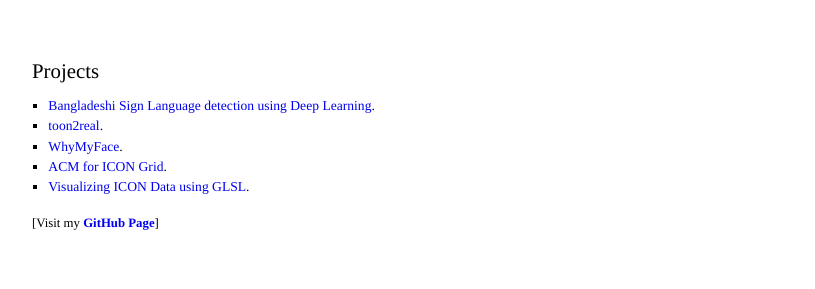
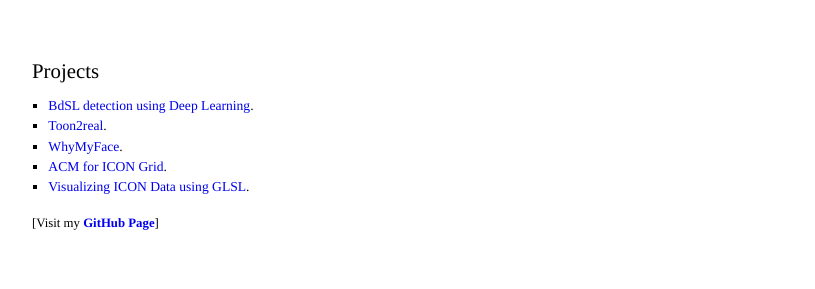
Before and after one commit to imruljubair/imruljubair.github.io, a Jekyll site: the page built from index.html, in a window 1280 px wide and 900 px high, scrolled down 1803 px. Shown: the part 162-451 px from the top of the window, without its empty margins (232-1047 px from the left). Built offline with Jekyll 4.4.1, drawn with Linux system fonts in a browser that asks for light colours.

Commit message:
projects

```diff
--- a/_includes/projects.html
+++ b/_includes/projects.html
@@ -4,8 +4,8 @@
     <h2 class="category-title" style="font-size:130%">Projects</h2>
     <p class="lead">
       <ul style="font-size:85%">
-        <li><a href="project/project-page.html#bdsl">Bangladeshi Sign Language detection using Deep Learning</a>.</li>
-        <li><a href="project/project-page.html#cartoon">toon2real</a>.</li>
+        <li><a href="project/project-page.html#bdsl">BdSL detection using Deep Learning</a>.</li>
+        <li><a href="project/project-page.html#cartoon">Toon2real</a>.</li>
         <li><a href="project/project-page.html#whymyface">WhyMyFace</a>.</li>
         <li><a href="project/project-page.html#acm4icon">ACM for ICON Grid</a>.</li>
         <li><a href="project/project-page.html#glslicon">Visualizing ICON Data using GLSL</a>.</li>
--- a/project/project-page.html
+++ b/project/project-page.html
@@ -32,7 +32,7 @@ div {
     <li>A paper titled as – ‘Real Time Bangladeshi Sign Language Detection using Faster R-CNN’ is accepted (full paper) at International Conference on Innovation in Engineering and Technology (ICIET) 2018.</li><br>
    <li>Student collaborators: Oishee Hoque, Md. Saiful Islam, Al-Farabi Akash and Alvin Paulson.</li>
    <br>
-    [<a href="https://github.com/imruljubair/bdslimset"; style="font-weight:bold">Download the dataset: BdSLImset</a>]  [<a href="https://arxiv.org/abs/1811.12813" ; style="font-weight:bold">arXiv</a>]
+    [<a href="https://github.com/imruljubair/bdslimset"; style="font-weight:bold">Download the dataset: BdSLImset</a>]    [<a href="https://arxiv.org/abs/1811.12813" ; style="font-weight:bold">arXiv</a>]
 </ul>
   </p>
   <br>
@@ -58,7 +58,7 @@ div {
 [<a href="https://arxiv.org/abs/1811.11796" ; style="font-weight:bold">arXiv</a>]
 </ul>
 <br>
-  <img src="material/c2r1.png">
+  <img src="material/t2r.png">
 <br>
 <br>
 <br>
```
Also changed, not shown: other parts of project/project-page.html (+1 -1 lines), project/material/t2r.png (added), 5 other files.
